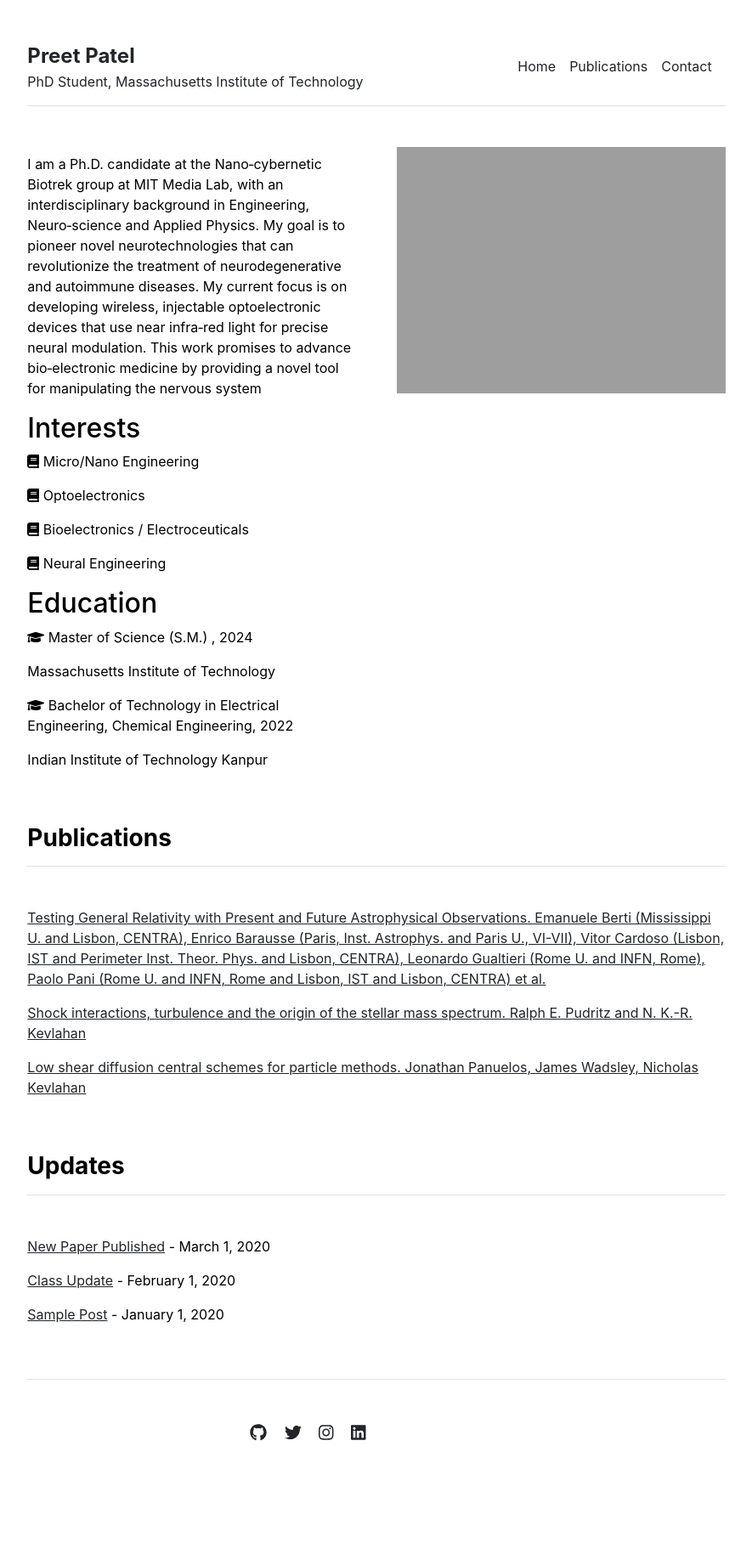
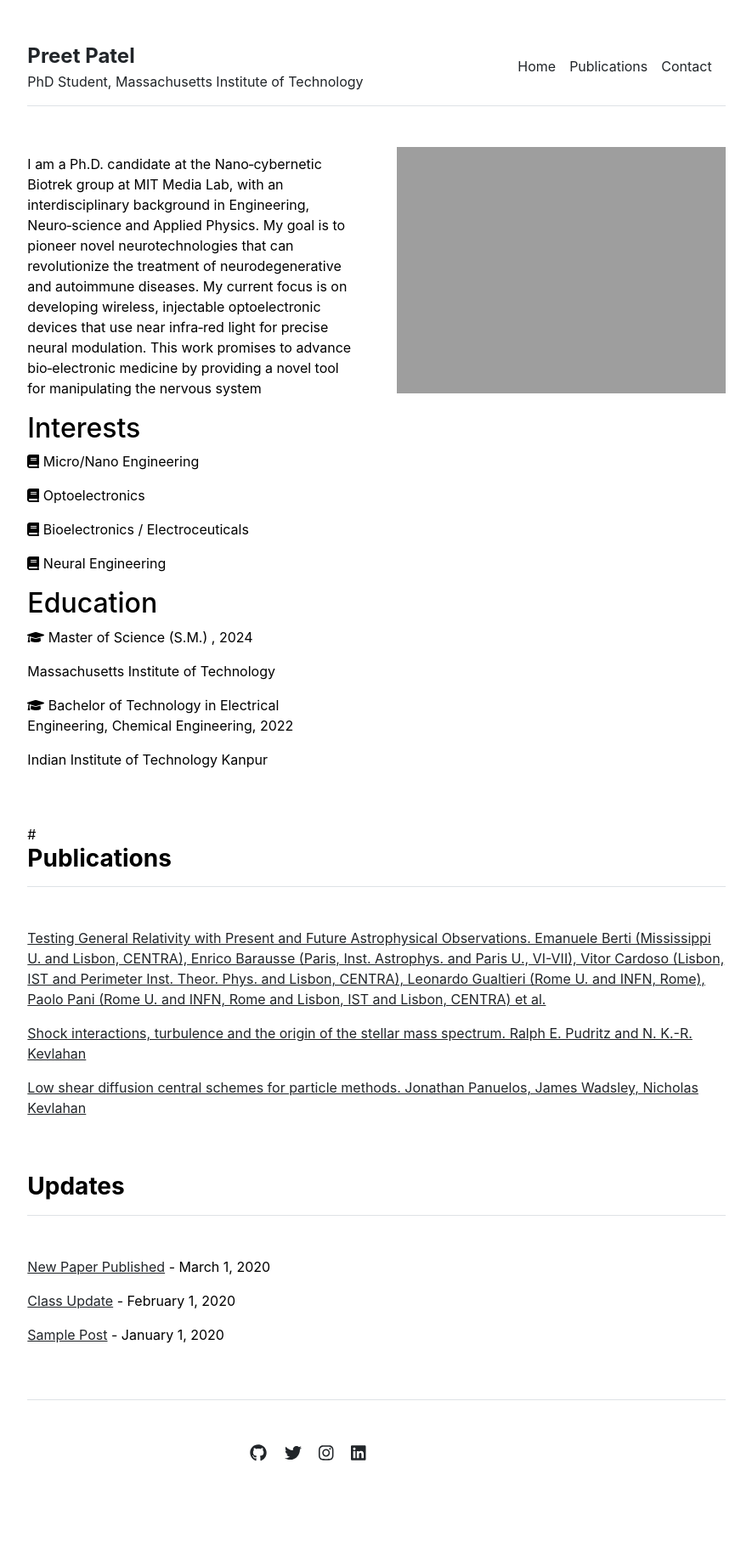
Before and after one commit to preet-mit/preet-mit, a Jekyll site: the page built from index.md, in a window 1280 px wide. Shown: the whole page at 85% size, without its empty margins (197-1082 px from the left). Built offline with Jekyll 4.4.1, drawn with Linux system fonts in a browser that asks for light colours; before the commit the page ends 1798 px from its top, so only the background shows below that.

Commit message:
Update home.html

```diff
--- a/_layouts/home.html
+++ b/_layouts/home.html
@@ -12,7 +12,7 @@ layout: default
   </div>
 </div>
 
-{% include publications.html %}
+#{% include publications.html %}
 
 <div class="row g-5 mb-5">
   <div class="col-md-12">
```
